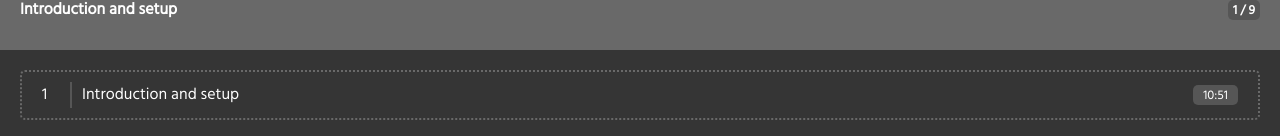
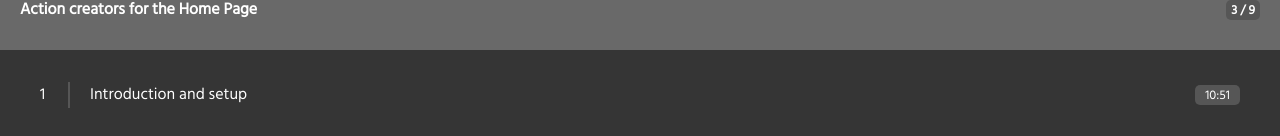
Before and after one commit to gkord/modern-react-practice, a React (Create React App) app: page /4tuFk_pdWVo in a window 1280 px wide. Shown: the part 816-952 px from the top of the page. Built offline with nearby package versions, Linux system fonts and the light colour scheme.

Commit message:
use effect hook all set up

```diff
--- a/src/components/containers/Player.js
+++ b/src/components/containers/Player.js
@@ -24,16 +24,42 @@ const themeLight = {
   color: "#353535"
 };
 
-const Player = props => {
+const Player = ({ match, history, location }) => {
   const videos = JSON.parse(document.querySelector('[name="videos"]').value);
 
-  const [state, setstate] = useState({
-      videos: videos.playlist,
-      activeVideo: videos.playlist[0],
-      nightMode: true,
-      playlistId: videos.playlistId,
-      autoplay: false
-  })
+  const [state, setState] = useState({
+    videos: videos.playlist,
+    activeVideo: videos.playlist[0],
+    nightMode: true,
+    playlistId: videos.playlistId,
+    autoplay: false
+  });
+
+  useEffect(() => {
+    const videoId = match.params.activeVideo;
+
+    if (videoId !== undefined) {
+      const newActiveVideo = state.videos.findIndex(
+        video => video.id === videoId
+      );
+      setState(prevState => ({
+        ...prevState,
+        activeVideo: prevState.videos[newActiveVideo],
+        autoplay: location.autoplay
+      }));
+    } else {
+      history.push({
+        pathname: `/${state.activeVideo.id}`,
+        autoplay: false
+      });
+    }
+  }, [
+    history,
+    location.autoplay,
+    match.params.activeVideo,
+    state.activeVideo.id,
+    state.videos
+  ]);
 
   const nightModeCallback = () => {};
 
--- a/src/components/containers/PlaylistItems.js
+++ b/src/components/containers/PlaylistItems.js
@@ -1,11 +1,14 @@
 import React from "react";
 import PlaylistItem from "../PlaylistItem";
+import withLink from "../hoc/withLink";
 import StyledPlaylistItems from "../styles/StyledPlaylistItems";
+
+const PlaylistItemWithLink = withLink(PlaylistItem)
 
 const PlaylistItems = ({ videos, active }) => (
   <StyledPlaylistItems>
     {videos.map(video => (
-      <PlaylistItem
+      <PlaylistItemWithLink
       key={video.id}
       video={video}
       active={video.id === active.id ? true : false}
--- /dev/null
+++ b/src/components/hoc/withLink.js
@@ -0,0 +1,20 @@
+import React from "react";
+import { Link } from "react-router-dom";
+
+const withLink = WrappedComponent => props => {
+  const newProps = {
+    ...props,
+    video: {
+      ...props.video,
+      title: (
+        <Link to={{ pathname: `/${props.video.id}`, autoplay: true }}>
+          {props.video.title}
+        </Link>
+      )
+    }
+  };
+
+  return <WrappedComponent {...newProps} />;
+};
+
+export default withLink;
--- a/src/components/styles/StyledPlaylist.js
+++ b/src/components/styles/StyledPlaylist.js
@@ -1,10 +1,11 @@
 import styled from "styled-components";
 
 const StyledPlaylist = styled.div`
+  -webkit-box-flex: 1;
+  -ms-flex: 1 1 450px;
   flex: 1 1 450px;
   overflow: hidden;
   color: white;
-
   @media screen and (max-width: 1400px) {
     width: 100%;
     display: block;
```
